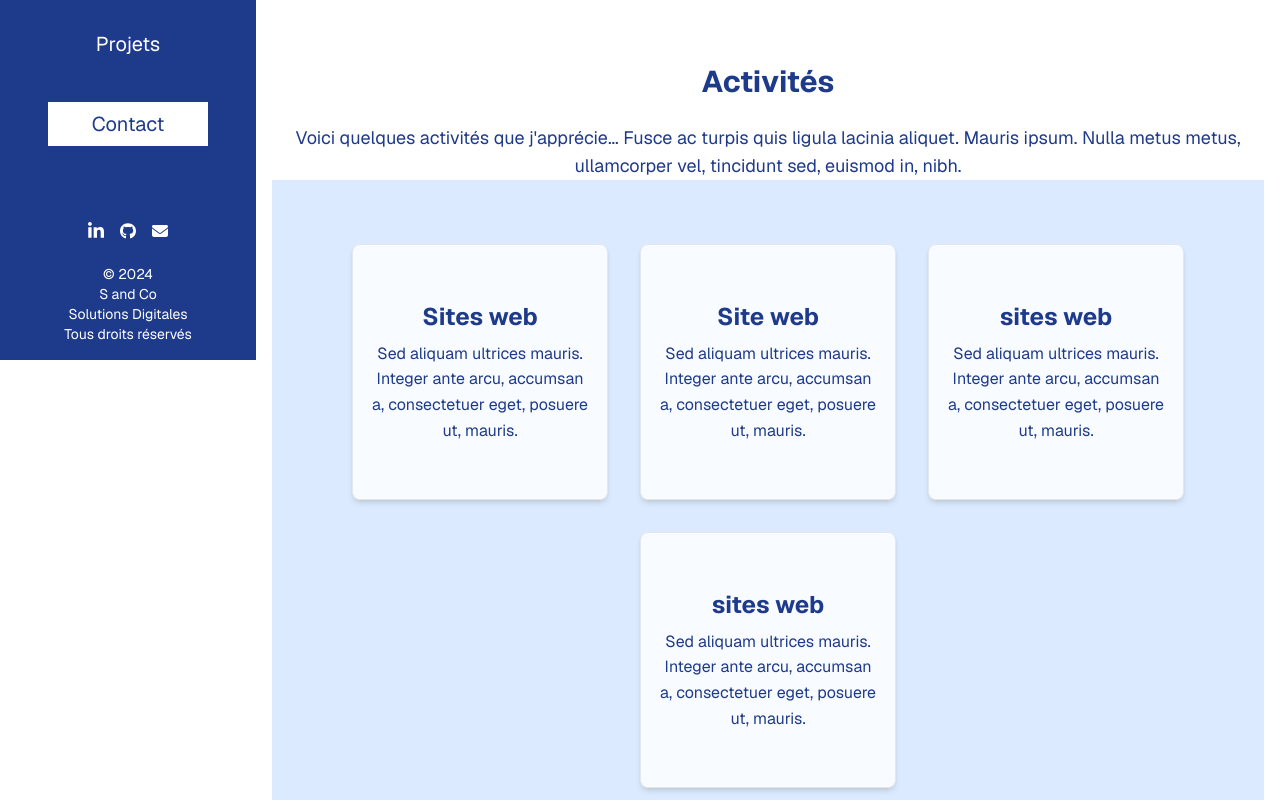
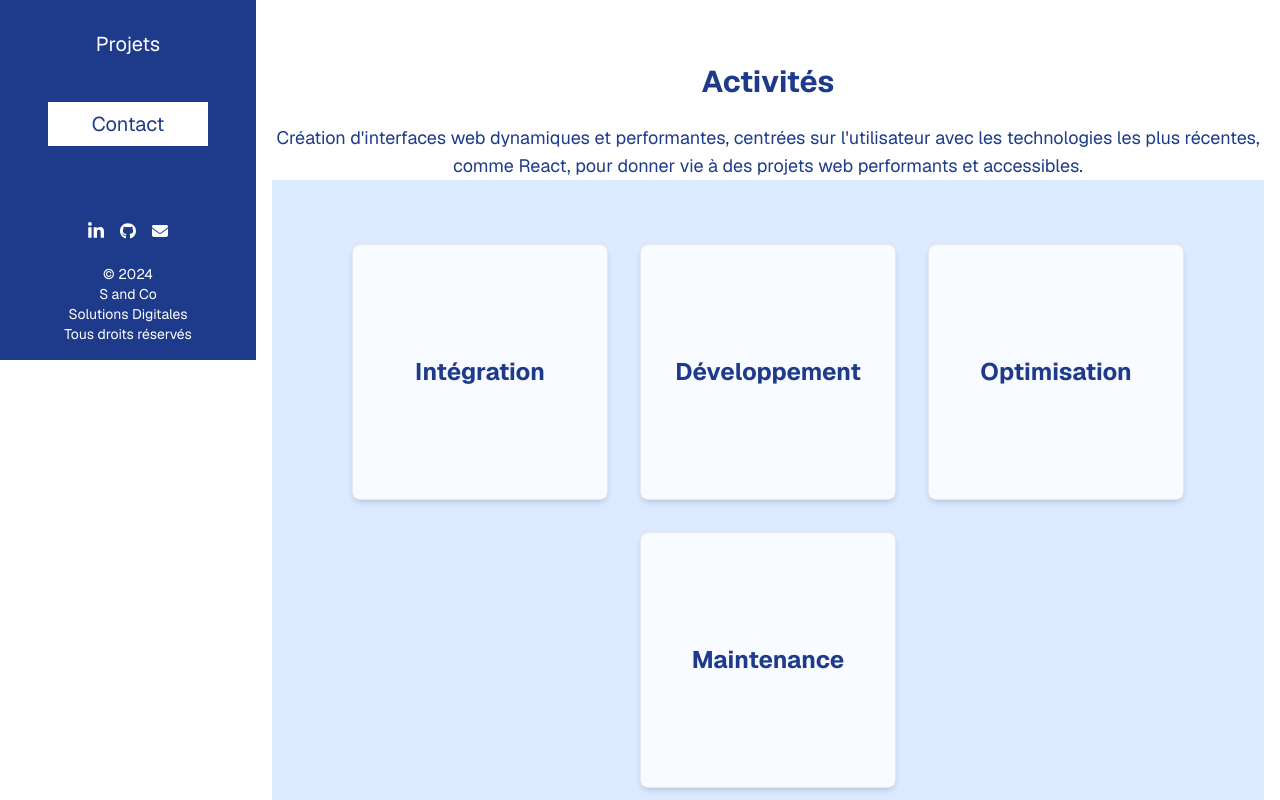
Before and after one commit to SanCo21/My-Portfolio, a Next.js app: page / in a window 1280 px wide. Shown: the part 440-1240 px from the top of the page. Built offline with nearby package versions, Linux system fonts and the light colour scheme.

Commit message:
Activities section content

```diff
--- a/src/app/components/ActivityCards.js
+++ b/src/app/components/ActivityCards.js
@@ -29,15 +29,11 @@ const ActivityCard = ({ activity, lang }) => {
           isHovered ? "active" : ""
         } `}
       ></div>
-      <div
-        className={`relative z-10 flex flex-col items-center justify-center h-full transition-colors duration-300 ${
-          isHovered ? "text-white" : "text-blue-900"
-        }`}
-      >
-        <h3 className="text-2xl font-bold">
+      <div className="relative z-10 h-full flex items-center justify-center">
+        <h3 className={`text-2xl font-bold text-blue-900 transition-opacity duration-300 ${isHovered ? "opacity-0" : "opacity-100"}`}>
           {lang === "fr" ? activity.name.fr : activity.name.en}
         </h3>
-        <p className="mt-2">
+        <p className={`px-4 text-white text-center transition-opacity duration-300 absolute ${isHovered ? "opacity-100" : "opacity-0"}`}>
           {lang === "fr" ? activity.description.fr : activity.description.en}
         </p>
       </div>
--- a/src/content.json
+++ b/src/content.json
@@ -63,8 +63,8 @@
         "fr": "Activités"
       },
       "content": {
-        "en": "Fusce ac turpis quis ligula lacinia aliquet. Mauris ipsum. Nulla metus metus, ullamcorper vel, tincidunt sed, euismod in, nibh.",
-        "fr": "Voici quelques activités que j'apprécie... Fusce ac turpis quis ligula lacinia aliquet. Mauris ipsum. Nulla metus metus, ullamcorper vel, tincidunt sed, euismod in, nibh."
+        "en": "Creation of dynamic and performant web interfaces, centered on the user with the latest technologies such as React, to bring life to performant and accessible web projects.",
+        "fr": "Création d'interfaces web dynamiques et performantes, centrées sur l'utilisateur avec les technologies les plus récentes, comme React, pour donner vie à des projets web performants et accessibles."
       },
       "component": "ActivityCards",
       "commonImage": {
@@ -74,42 +74,42 @@
       "activitiesList": [
         {
           "name": {
-            "en": "Websites",
-            "fr": "Sites web"
+            "en": "Integration",
+            "fr": "Intégration"
           },
           "description": {
-            "en": "Sed aliquam ultrices mauris. Integer ante arcu, accumsan a, consectetuer eget, posuere ut, mauris.",
-            "fr": "Sed aliquam ultrices mauris. Integer ante arcu, accumsan a, consectetuer eget, posuere ut, mauris."
+            "en": "Transformation of graphic mockups into HTML, CSS and JavaScript code (design and browser/device compatibility).",
+            "fr": "Transformation de maquettes graphiques en code HTML, CSS et JavaScript (respect du design et compatibilité navigateurs/appareils)."
           }
         },
         {
           "name": {
-            "en": "Website",
-            "fr": "Site web"
+            "en": "Development",
+            "fr": "Développement"
           },
           "description": {
-            "en": "Sed aliquam ultrices mauris. Integer ante arcu, accumsan a, consectetuer eget, posuere ut, mauris.",
-            "fr": "Sed aliquam ultrices mauris. Integer ante arcu, accumsan a, consectetuer eget, posuere ut, mauris."
+            "en": "Dynamic and interactive user interfaces with React (state management, API, data management...).",
+            "fr": "Interfaces utilisateur dynamiques et interactives avec React (gestion de l'état, API, gestion des données...)"
           }
         },
         {
           "name": {
-            "en": "Websites",
-            "fr": "sites web"
+            "en": "Optimization",
+            "fr": "Optimisation"
           },
           "description": {
-            "en": "Sed aliquam ultrices mauris. Integer ante arcu, accumsan a, consectetuer eget, posuere ut, mauris.",
-            "fr": "Sed aliquam ultrices mauris. Integer ante arcu, accumsan a, consectetuer eget, posuere ut, mauris."
+            "en": "Improve SEO (SEO) and performance (loading time, rendering and accessibility, web best practices).",
+            "fr": "Améliorer le référencement (SEO) et les performances (temps de chargement, rendu et accessibilité, bonnes pratiques du web)."
           }
         },
         {
           "name": {
-            "en": "Websites",
-            "fr": "sites web"
+            "en": "Maintenance",
+            "fr": "Maintenance"
           },
           "description": {
-            "en": "Sed aliquam ultrices mauris. Integer ante arcu, accumsan a, consectetuer eget, posuere ut, mauris.",
-            "fr": "Sed aliquam ultrices mauris. Integer ante arcu, accumsan a, consectetuer eget, posuere ut, mauris."
+            "en": "Add new functionalities, improve the user interface, optimize performance...",
+            "fr": "Ajout de nouvelles fonctionnalités, amélioration de l'interface utilisateur, optimisation des performances..."
           }
         }
       ]
@@ -121,8 +121,8 @@
         "fr": "Compétences"
       },
       "content": {
-        "en": "Suspendisse in justo eu magna luctus suscipit. Sed lectus.",
-        "fr": "Voici quelques compétences que je possède... Suspendisse in justo eu magna luctus suscipit. Sed lectus."
+        "en": "Suspendisse justo magna luctus suscipit. Sed lectus.",
+        "fr": "Suspendisse in justo eu magna luctus suscipit. Sed lectus."
       },
       "component": "SkillsCards",
 
```
